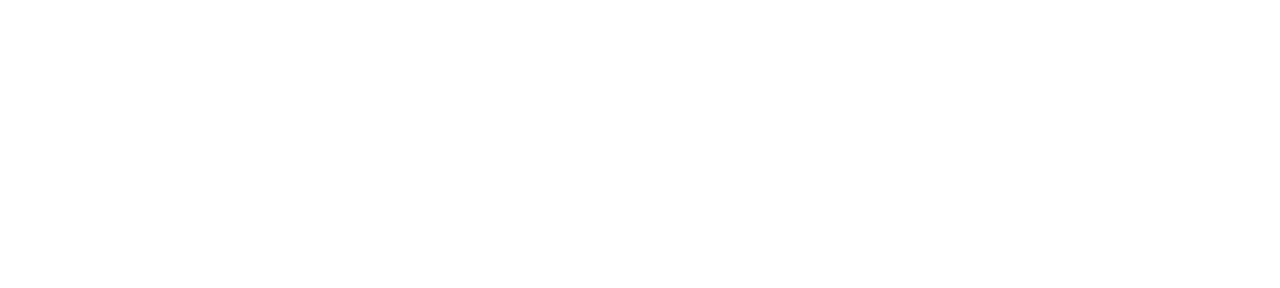
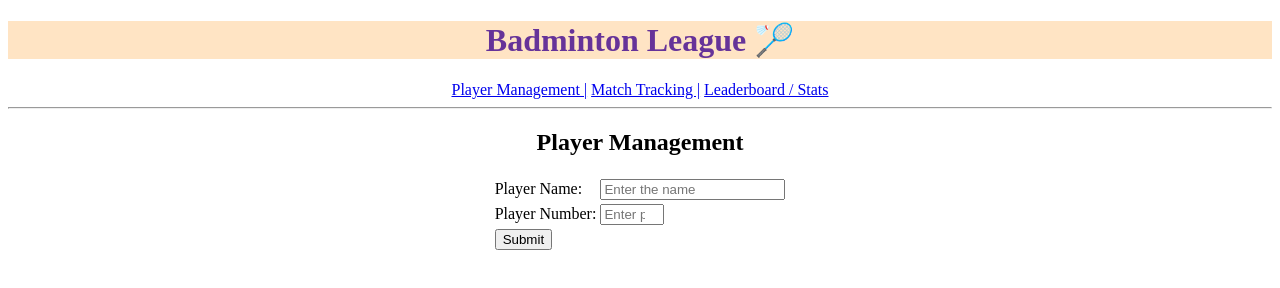
Before and after one commit to Vigneshkumar8610/badminton-league, a plain HTML site: page index.html in a window 1280 px wide. Drawn offline with Linux system fonts and the light colour scheme.

Commit message:
add extra pages

```diff
--- /dev/null
+++ b/index.css
@@ -0,0 +1,5 @@
+h1{
+    color: rebeccapurple;
+    background-color: bisque;
+    border: 20px;
+}
--- a/index.html
+++ b/index.html
@@ -1,11 +1,58 @@
 <!DOCTYPE html>
 <html>
-    <head>
-        <title>
+<head>
+    <title>Badminton League</title>
+    <link rel="icon" href="./img/download.jpg">
+    <link rel="stylesheet" href="index.css">
+</head>
+<body>
+    <center>
+        <h1>Badminton League 🏸</h1>
 
-        </title>
-    </head>
-    <body>
+          <a href="./index.html" id="about1">Player Management |</a>
+         <a href="./tracking.html" id="about2">Match Tracking |</a>
+         <a href="./Leaderboard.html" id="about3">Leaderboard / Stats</a>
 
-    </body>
+        <hr>
+        <h2>Player Management</h2>
+
+        <form onsubmit="playerdata(); return false;">
+            <table>
+                  <tr>
+                    <td>Player Name:</td>
+                    <td><input id="pname" placeholder="Enter the name" maxlength="25" required></td>
+                 </tr>
+                <tr>
+                    <td>Player Number:</td>
+                    <td><input type="number" id="pnumber" placeholder="Enter player number" min="1" max="999" required></td>
+                </tr>
+                <tr>
+                <td colspan="2"><button type="submit">Submit</button></td>
+                </tr>
+            </table>
+          </form>
+          </center>
+        <ul id="num1">
+
+        </ul>
+
+    <script>
+        function playerdata() {
+
+            var name = document.getElementById("pname").value;
+            var number = document.getElementById("pnumber").value;
+
+
+            var li = document.createElement("li");
+            li.textContent = "Player Name: " + name + " | Player Number: "+ number;
+
+
+            document.getElementById("num1").appendChild(li);
+
+
+            document.getElementById("pname").value = "";
+            document.getElementById("pnumber").value = "";
+        }
+    </script>
+</body>
 </html>
```
Also changed, not shown: Leaderboard.html (added, +28 -0 lines), tracking.html (added, +25 -0 lines), welcome.html (added, +24 -0 lines), img/download.jpg (added), img/img.jpg (added).
